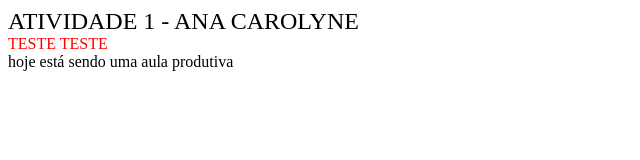
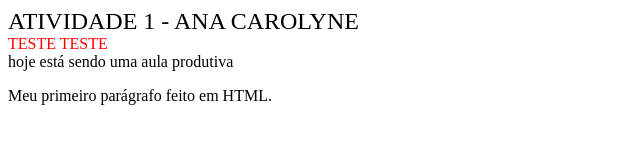
Before and after one commit to anacoliv1996/scm, a plain HTML site: page index.html in a window 1280 px wide. Shown: the whole page, without its empty margins (0-640 px from the left). Drawn offline with Linux system fonts and the light colour scheme.

Commit message:
Elisangela

```diff
--- a/index.html
+++ b/index.html
@@ -11,4 +11,5 @@
     <font color="#FF0000"> TESTE TESTE </font> <br />
 </body>
 hoje está sendo uma aula produtiva
+<p>Meu primeiro parágrafo feito em HTML.</p>
 </html>
```
